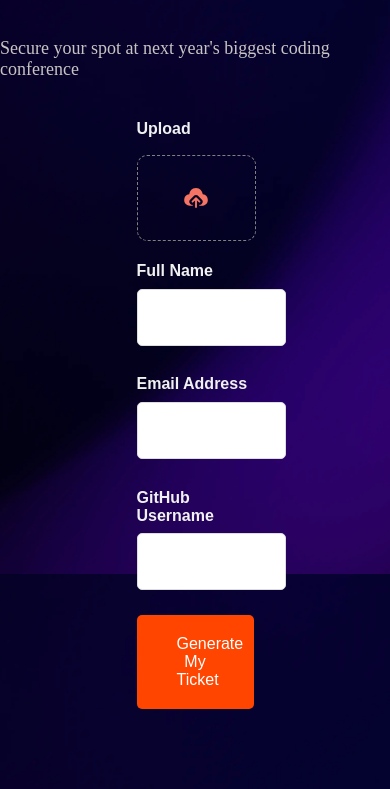
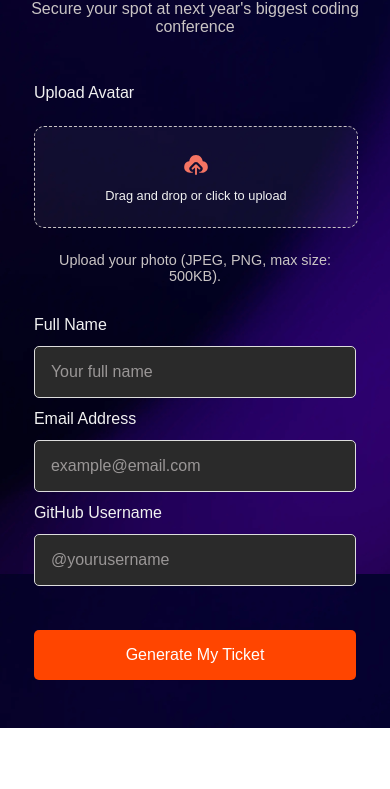
Before and after one commit to fatzzx/TicketGen, a plain HTML site: page index.html in a window 390 px wide. Shown: the part 270-1059 px from the top of the page. After the commit the page ends 998 px from the top, so only its background shows below. Drawn offline with Linux system fonts and the light colour scheme.

Commit message:
melhoria no design e responsividade

```diff
--- a/assets/css/style.css
+++ b/assets/css/style.css
@@ -1,3 +1,12 @@
+/* Variáveis para cores */
+:root {
+  --branco-principal: rgb(241, 241, 241);
+  --cinza-claro: rgb(201, 196, 196);
+  --laranja: orangered;
+  --cinza-escuro: #2a2a2a;
+}
+
+/* Reset básico e altura mínima */
 html,
 body {
   height: auto;
@@ -12,38 +21,80 @@ body {
   background-size: cover;
   background-repeat: no-repeat;
   background-attachment: fixed;
+  font-family: Arial, Helvetica, sans-serif;
 }
 
+/* Container principal */
 .div-principal {
   display: flex;
   flex-direction: column;
   align-items: center;
   justify-content: flex-start;
   min-height: 100vh;
-    padding-bottom: 5rem;
+  padding: 3rem 1rem;
+}
+
+/* Estilos do logo */
+.logo {
+  padding: 2rem 0;
+  max-width: 200px;
+  height: auto;
+}
+
+/* Títulos e subtítulo */
+.titulo {
+  color: var(--branco-principal);
+  font-size: 64px;
+  margin: 0.5rem 0;
+  text-align: center;
+  line-height: 1.1;
+}
+
+.subtitulo {
+  color: var(--cinza-claro);
+  font-size: 1.5rem;
+  text-align: center;
+  margin: 1rem 0 3rem;
+}
+
+/* Formulário */
+.div-formulario {
+  width: 40%;
+  max-width: 600px;
 }
 
 .corBrancaDoForm {
-    color: rgb(241, 241, 241);
+  color: var(--branco-principal);
+  margin: 1.5rem 0 0.75rem;
+  font-size: 1.25rem;
 }
 
-.div-formulario {
-    width: 30%;
-}
-
+/* Área de upload */
 .upload {
   width: 100%;
-    height: 10vh;
-    border: 0.1rem dashed gray;
+  height: 15vh;
+  min-height: 150px;
+  border: 0.1rem dashed var(--cinza-claro);
   border-radius: 0.625rem;
   display: flex;
+  flex-direction: column;
   justify-content: center;
   align-items: center;
   text-align: center;
-    color: rgb(241, 241, 241);
-    font-size: 2vw;
+  color: var(--branco-principal);
+  font-size: 1.25rem;
   transition: background-color 0.3s ease;
-    margin: 2vh 0;
+  margin: 1.5rem 0;
+  background-color: rgba(255, 255, 255, 0.05);
+}
+
+.upload img {
+  margin-bottom: 0.5rem;
+}
+
+.upload p {
+  margin: 0;
+  font-size: 1rem;
 }
 
 .upload:hover {
@@ -55,60 +106,89 @@ body {
   background-color: rgba(255, 69, 0, 0.2);
 }
 
-input[type="text"] {
-    margin: 1vh 0;
+.upload-info {
+  color: var(--cinza-claro);
+  font-size: 0.9rem;
+  text-align: center;
+  margin: 0.5rem 0 2rem;
+}
+
+/* Inputs */
+input[type="text"],
+input[type="email"] {
+  margin: 0.75rem 0;
   padding: 1.25rem;
-    width: 92%;
+  width: 100%;
+  box-sizing: border-box;
   border-radius: 0.3125rem;
   border: 0.0625rem solid #ddd;
+  font-size: 1.25rem;
+  background-color: var(--cinza-escuro);
+  color: var(--branco-principal);
 }
 
+input[type="text"]::placeholder,
+input[type="email"]::placeholder {
+  color: var(--cinza-claro);
+  opacity: 0.7;
+}
+
+/* Botão */
 button {
-    background-color: orangered;
+  background-color: var(--laranja);
   color: white;
-    padding: 1.25rem 2.5rem;
+  padding: 1.25rem;
   border: none;
   border-radius: 0.3125rem;
   cursor: pointer;
-    font-size: 1rem;
-    margin-top: 2vh;
+  font-size: 1.25rem;
+  margin-top: 2rem;
   width: 100%;
+  transition: background-color 0.3s ease;
 }
 
 button:hover {
   background-color: darkorange;
 }
 
-h4 {
-    margin-bottom: 0%;
-    font-family: Arial, Helvetica, sans-serif;
-}
-
+/* Ticket */
 #ticket {
   background: url("../images/pattern-ticket.svg") no-repeat center center;
   background-size: cover;
-    padding: 2rem;
+  padding: 3rem;
   border-radius: 1rem;
   box-shadow: 0 4px 10px rgba(0, 0, 0, 0.3);
   text-align: center;
   color: white;
-    width: 30%;
-    margin-top: 2rem;
+  width: 40%;
+  max-width: 600px;
+  margin-top: 3rem;
 }
 
-.ticket-card {
-    background: orangered;
-    color: white;
-    padding: 1.5rem;
-    border-radius: 0.625rem;
+#ticket h2 {
+  font-size: 2rem;
+  margin-bottom: 1rem;
+}
+
+#ticket p {
+  font-size: 1.25rem;
+  margin: 0.5rem 0;
+}
+
+#ticket strong {
+  display: block;
+  font-size: 1.5rem;
   margin-top: 1rem;
 }
 
-.ticket-body {
-    background: rgba(0, 0, 0, 0.2);
-    padding: 1rem;
-    border-radius: 0.5rem;
-    margin-top: 0.5rem;
+#ticket button {
+  margin-top: 2rem;
+  padding: 0.75rem 2rem;
+  font-size: 1rem;
+}
+
+.ticket-escondido {
+  display: none;
 }
 
 @keyframes fadeIn {
@@ -126,3 +206,88 @@ h4 {
   display: block;
   animation: fadeIn 0.5s ease-in-out;
 }
+
+/* Responsividade */
+@media (max-width: 768px) {
+  .logo {
+    max-width: 150px;
+  }
+
+  .titulo {
+    font-size: 40px;
+  }
+
+  .subtitulo {
+    font-size: 1.2rem;
+  }
+
+  .div-formulario,
+  #ticket {
+    width: 90%;
+  }
+
+  .corBrancaDoForm {
+    font-size: 1rem;
+  }
+
+  .upload {
+    font-size: 1rem;
+    height: 12vh;
+    min-height: 120px;
+  }
+
+  .upload p {
+    font-size: 0.9rem;
+  }
+
+  input[type="text"],
+  input[type="email"] {
+    padding: 1rem;
+    font-size: 1rem;
+  }
+
+  button {
+    padding: 1rem;
+    font-size: 1rem;
+  }
+
+  #ticket {
+    padding: 2rem;
+  }
+
+  #ticket h2 {
+    font-size: 1.5rem;
+  }
+
+  #ticket p {
+    font-size: 1rem;
+  }
+
+  #ticket strong {
+    font-size: 1.2rem;
+  }
+}
+
+@media (max-width: 480px) {
+  .logo {
+    max-width: 120px;
+  }
+
+  .titulo {
+    font-size: 28px;
+  }
+
+  .subtitulo {
+    font-size: 1rem;
+  }
+
+  .upload {
+    font-size: 0.9rem;
+    height: 10vh;
+    min-height: 100px;
+  }
+
+  .upload p {
+    font-size: 0.8rem;
+  }
+}
--- a/assets/script/script.js
+++ b/assets/script/script.js
@@ -20,22 +20,14 @@ function drophandler(event) {
       };
       reader.readAsDataURL(file);
     } else {
-      uploadElement.innerHTML = `<p style="color: red;"> Apenas imagens são permitidas.</p>`;
+      uploadElement.innerHTML = `<p style="color: red;">Apenas imagens são permitidas.</p>`;
     }
   } else {
     uploadElement.innerHTML = `<p>Nenhum arquivo encontrado.</p>`;
   }
 }
 
-document.addEventListener("DOMContentLoaded", function () {
-  console.log("Script carregado!");
-
-  document.querySelector("button").addEventListener("click", gerarTicket);
-});
-
 function gerarTicket() {
-  console.log("Botão clicado!");
-
   let nome = document.getElementById("nome").value.trim();
   let email = document.getElementById("email").value.trim();
   let github = document.getElementById("github").value.trim();
@@ -45,12 +37,15 @@ function gerarTicket() {
     return;
   }
 
-  console.log("Nome:", nome, "Email:", email, "GitHub:", github);
+  if (!/\S+@\S+\.\S+/.test(email)) {
+    alert("Por favor, insira um email válido!");
+    return;
+  }
 
   document.getElementById("ticket-nome").textContent = nome;
   document.getElementById("ticket-email").textContent = email;
   document.getElementById("ticket-username").textContent = github;
 
   let ticket = document.getElementById("ticket");
-  ticket.style.display = "block";
+  ticket.classList.add("mostrar");
 }
--- a/index.html
+++ b/index.html
@@ -9,45 +9,47 @@
   </head>
   <body>
     <div class="div-principal">
-      <img
-        src="assets/images/logo-full.svg"
-        alt="logo do cara"
-        style="padding-top: 3%; padding-bottom: 2%"
-      />
-      <h1 style="color: rgb(241, 241, 241); margin-bottom: 0%; font-size: 50px">
-        Your Journey to Coding Conf
-      </h1>
-      <h1 style="color: rgb(241, 241, 241); margin-top: 0%; font-size: 50px">
-        2025 Starts Here!
-      </h1>
-      <p style="color: rgb(201, 196, 196); font-size: large">
+      <img src="assets/images/logo-full.svg" alt="logo do cara" class="logo" />
+      <h1 class="titulo">Your Journey to Coding Conf</h1>
+      <h1 class="titulo">2025 Starts Here!</h1>
+      <p class="subtitulo">
         Secure your spot at next year's biggest coding conference
       </p>
-      <div class="div-formulario">
-        <h4 class="corBrancaDoForm">Upload</h4>
+      <form
+        class="div-formulario"
+        onsubmit="event.preventDefault(); gerarTicket();"
+      >
+        <label for="upload" class="corBrancaDoForm">Upload Avatar</label>
         <div
           class="upload"
           ondrop="drophandler(event)"
           ondragover="dragoverhandler(event)"
         >
-          <img src="assets/images/icon-upload.svg" alt="" />
+          <img src="assets/images/icon-upload.svg" alt="Ícone de upload" />
+          <p>Drag and drop or click to upload</p>
         </div>
-        <h4 class="corBrancaDoForm">Full Name</h4>
-        <input type="text" id="nome" />
-        <h4 class="corBrancaDoForm">Email Address</h4>
-        <input type="text" id="email" />
-        <h4 class="corBrancaDoForm">GitHub Username</h4>
-        <input type="text" id="github" />
-        <br />
-        <button onclick="gerarTicket()">Generate My Ticket</button>
-      </div>
+        <p class="upload-info">
+          Upload your photo (JPEG, PNG, max size: 500KB).
+        </p>
+        <label for="nome" class="corBrancaDoForm">Full Name</label>
+        <input type="text" id="nome" placeholder="Your full name" />
+        <label for="email" class="corBrancaDoForm">Email Address</label>
+        <input type="email" id="email" placeholder="example@email.com" />
+        <label for="github" class="corBrancaDoForm">GitHub Username</label>
+        <input type="text" id="github" placeholder="@yourusername" />
+        <button type="submit">Generate My Ticket</button>
+      </form>
 
-      <div id="ticket" style="display: none">
+      <div id="ticket" class="ticket-escondido">
         <h2>Parabéns, <span id="ticket-nome"></span>!</h2>
         <p>Seu ticket está pronto.</p>
         <p>Enviamos um e-mail para <span id="ticket-email"></span>.</p>
         <strong>@<span id="ticket-username"></span></strong>
-      </div>
+        <button
+          onclick="document.getElementById('ticket').classList.remove('mostrar')"
+        >
+          Fechar
+        </button>
       </div>
     </div>
 
```
Lines whose indentation alone changed are shown as unchanged.
